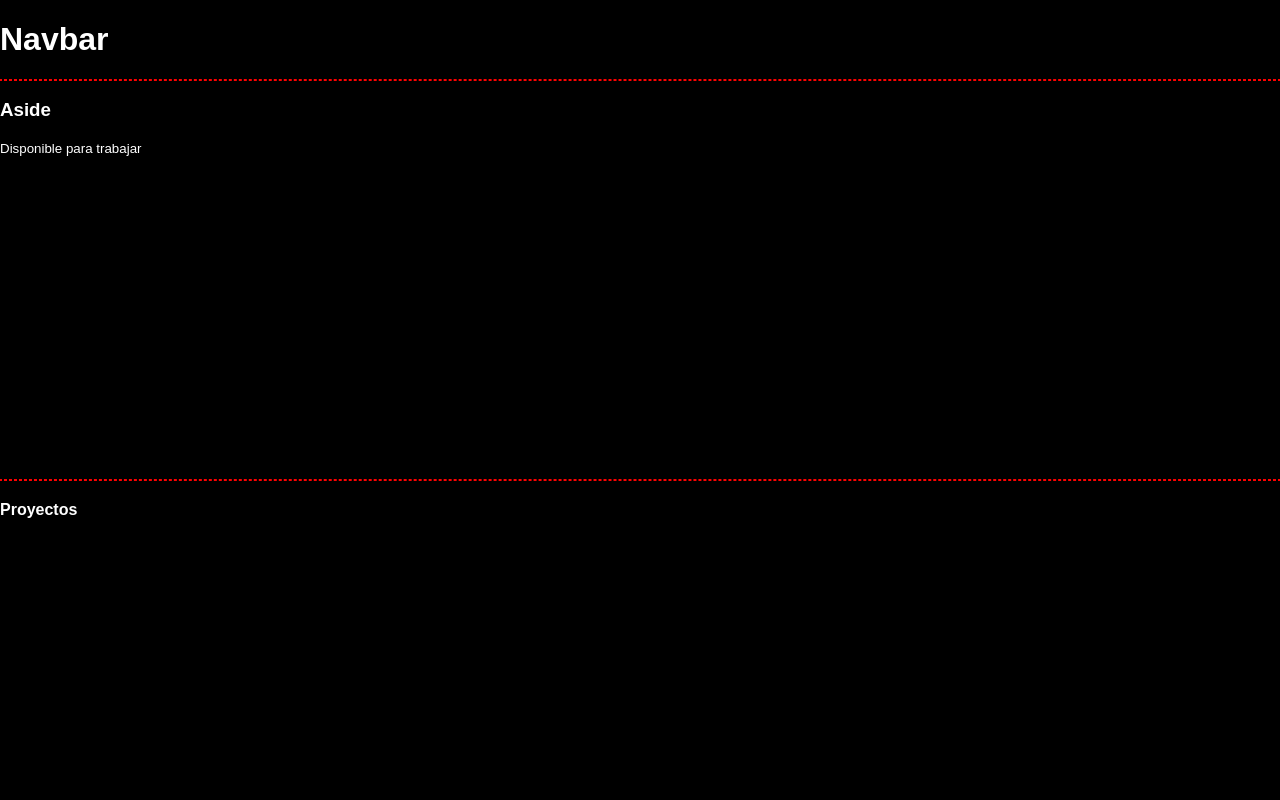
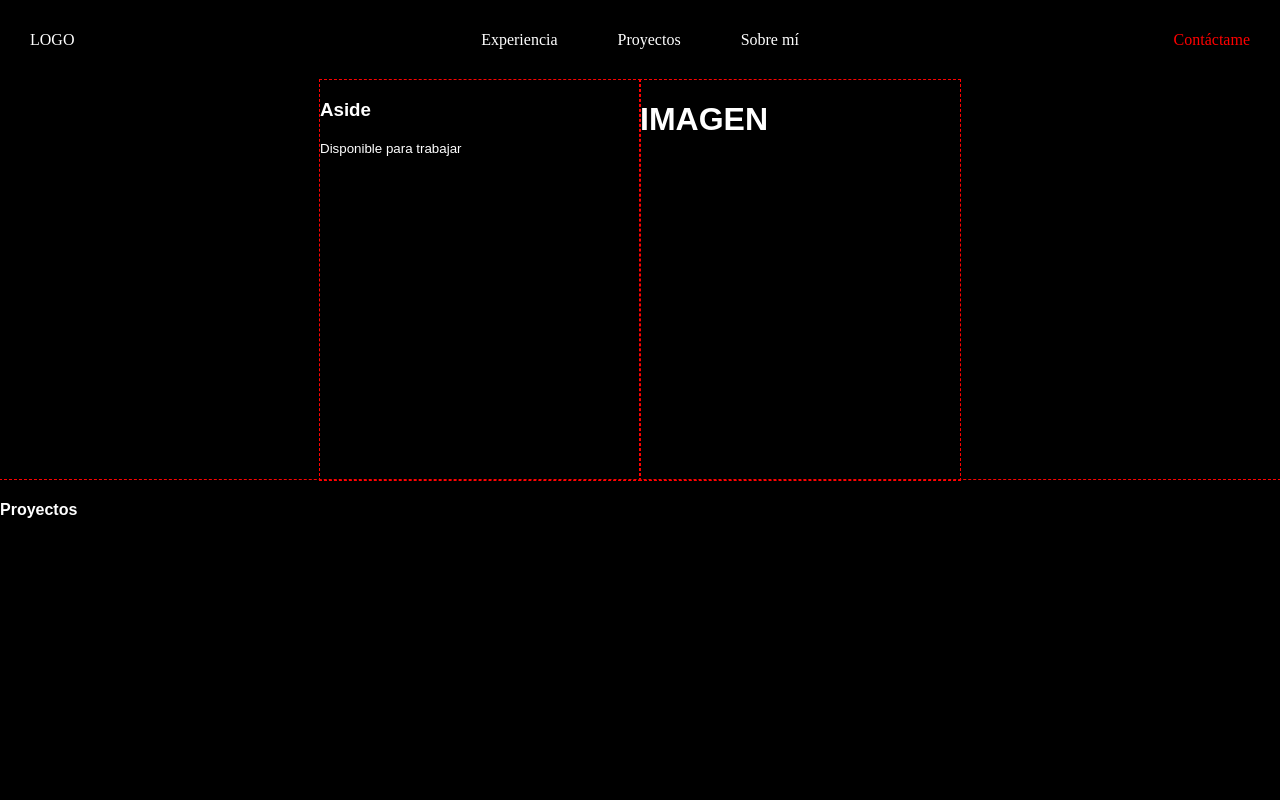
Before and after one commit to blancojohn/Portafolio-web, a React (Vite) app: page / in a window 1280 px wide. Shown: the top 800 px of the page. Built offline with nearby package versions, Linux system fonts and the light colour scheme.

Commit message:
Continuación aprendiendo grid: disposición elementos componente Aside

```diff
--- a/src/components/Aside.jsx
+++ b/src/components/Aside.jsx
@@ -1,12 +1,15 @@
-const Aside= ()=>{
+const Aside = () => {
     return (
         <>
-            <aside className="aside">
+            <aside className="disposicion-experiencia"> {/* Nombre de clase hace referencia área layout */}
                 <header>
                     <h3>Aside</h3>
                     <small>Disponible para trabajar</small>
                 </header>
             </aside>
+            <div className="disposicion-foto">
+                <h1>IMAGEN</h1>
+            </div>
         </>
     )
 }
--- a/src/components/Contact.jsx
+++ b/src/components/Contact.jsx
@@ -1,7 +1,7 @@
 const Contact= ()=>{
     return (
         <>
-            <section className="contact">
+            <section className="contact"> {/* Nombre de clase hace referencia área layout */}
                 <h3>Formulario de contacto</h3>
 
                 <form>
--- a/src/components/Header.jsx
+++ b/src/components/Header.jsx
@@ -1,9 +1,20 @@
-const Header= ()=>{
+const Header = () => {
     return (
         <>
-            <header className="header">
-                <h1>Navbar</h1>
+            <header className="posicion-enlaces-navbar"> {/* Nombre de clase hace referencia área layout */}
+                <nav>
+                    <a href="/">Experiencia</a>
+                    <a href="/">Proyectos</a>
+                    <a href="/">Sobre mí</a>
+                </nav>
             </header>
+            <span className="posicion-enlace-formulario">
+                <a href="/" className="estilos-enlace-formulario">Contáctame</a>
+            </span>
+            <span className="posicion-logo">
+                <a href="/">LOGO</a>
+            </span>
+
         </>
     )
 }
--- a/src/components/Projects.jsx
+++ b/src/components/Projects.jsx
@@ -1,7 +1,7 @@
 const Projects= ()=>{
     return (
         <>
-            <section className="projects">
+            <section className="projects"> {/* Nombre de clase hace referencia área layout */}
                 <article>
                     <header>
                         <h4>Proyectos</h4>
--- a/src/index.css
+++ b/src/index.css
@@ -1,26 +1,49 @@
 #root {
   display: grid;
-  grid-template-columns: 1fr 1fr;
-  grid-template-rows: 80px 400px 400px 300px;
+  grid-template-columns: repeat(4, 1fr);
+  grid-template-rows: 80px repeat(3, 400px);
   min-height: 100vh;
   outline: dashed 1px red;
-  grid-template-areas:
-    "header header"
-    "aside aside"
-    "projects projects"
-    "contact contact"
+  grid-template-areas: /* Disposición para filas y columnas de acuerdo a los nombres creados de las clases  */
+    "header header header header"
+    "aside aside aside aside"
+    "projects projects projects projects"
+    "contact contact contact conatact"
 }
 
-#root .header {
+/* Disposición de los elementos del navbar */
+
+
+.posicion-enlaces-navbar {
   grid-area: header;
-  outline: dashed 1px red;
+  justify-self: center;
+  align-self: center;
+  with: 900px;
 }
 
-#root .aside {
-    grid-area: aside;
+.posicion-logo {
+  grid-area: header;
+  justify-self: start;
+  align-self: center;
+}
+
+.posicion-enlace-formulario {
+  grid-area: header;
+  justify-self: end;
+  align-self: center;
+}
+
+/* Disposición de los elementos en el aside */
+
+.disposicion-experiencia {
+    grid-area: 2/2/3/3; /* posiciona los elementos en lacuadrícula especificada */
     outline: dashed 1px red;
 }
 
+.disposicion-foto {
+  grid-area: 2/3/3/4; /* posiciona la foto en la cuadrícula especificada */
+  outline: dashed 1px red;
+}
 
 #root .projects {
     grid-area: projects;
@@ -32,6 +55,18 @@
     outline: dashed 1px red;
 }
 
+/* Apariencia elementos navbar */
+
+.header, a {
+  color: white;
+  text-decoration: none;
+  margin: 30px; /* márgenes de los <a> central del header */
+}
+
+.estilos-enlace-formulario {
+  color: red;
+}
+
 body {
   background-color: black;
   margin: 0;
```
